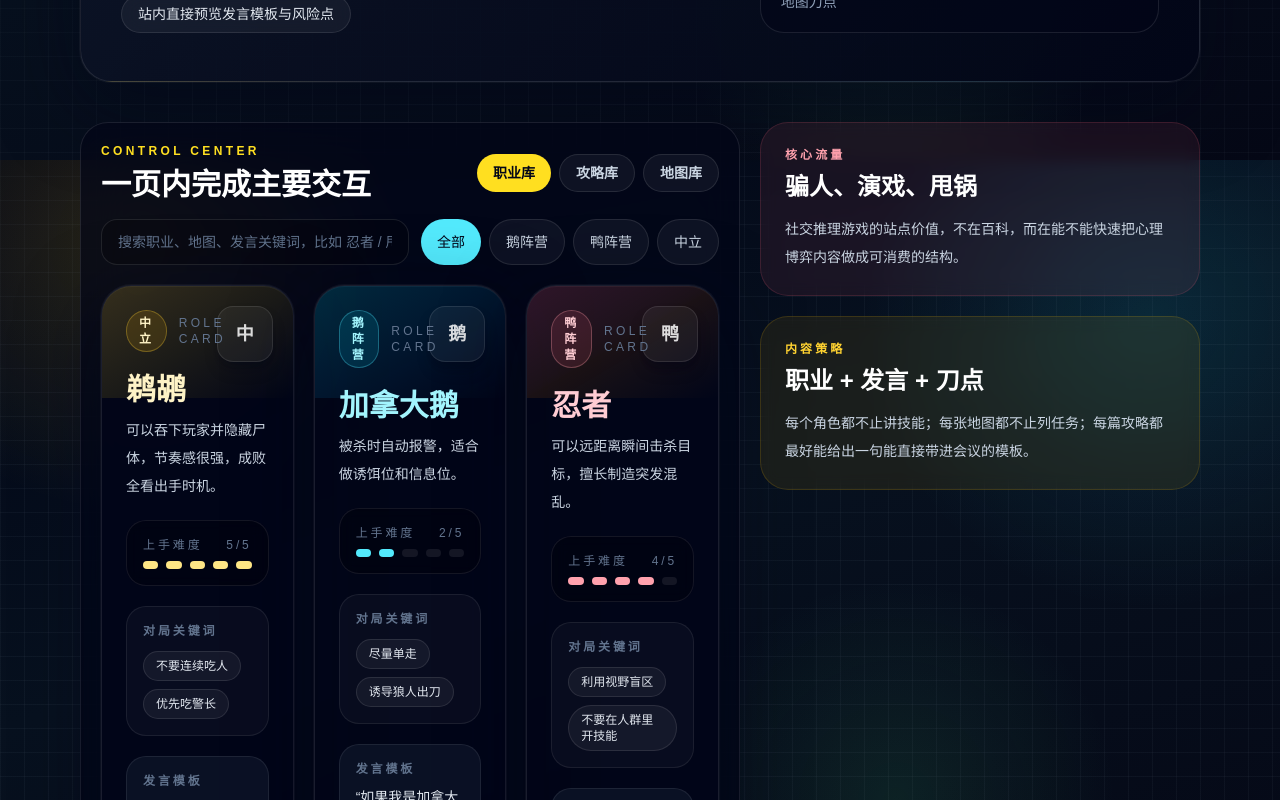
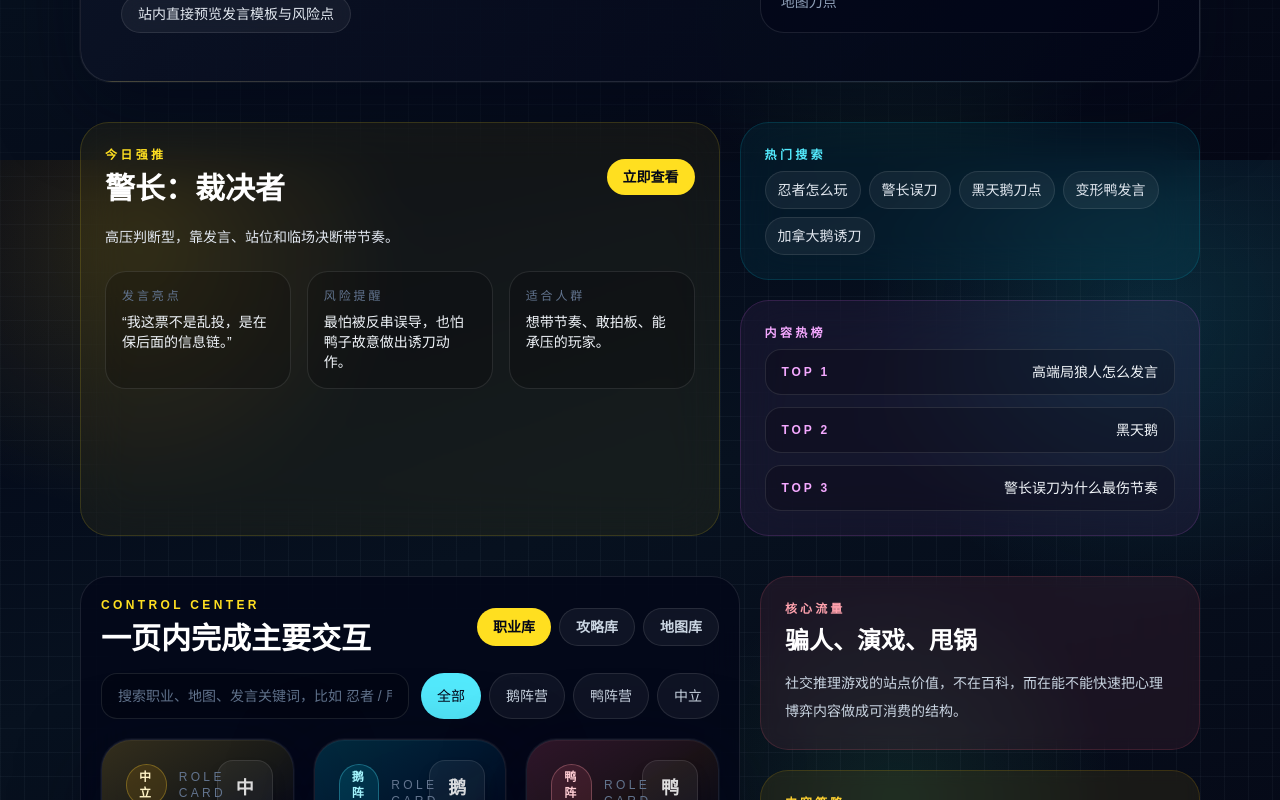
Before and after one commit to 602458825-cloud/goose-duck-guide, a Next.js app: page / in a window 1280 px wide. Shown: the part 640-1440 px from the top of the page. Built offline with nearby package versions, Linux system fonts and the light colour scheme.

Commit message:
Add editorial homepage modules

```diff
--- a/app/page.tsx
+++ b/app/page.tsx
@@ -19,6 +19,8 @@ const highlights = [
   '按阵营快速筛职业强度与打法',
   '站内直接预览发言模板与风险点',
 ];
+
+const trendingKeywords = ['忍者怎么玩', '警长误刀', '黑天鹅刀点', '变形鸭发言', '加拿大鹅诱刀'];
 
 const tabs = [
   { key: 'roles', label: '职业库' },
@@ -193,6 +195,10 @@ export default function HomePage() {
   const [activeMap, setActiveMap] = useState<GameMap | null>(null);
   const [activeGuide, setActiveGuide] = useState<Guide | null>(null);
 
+  const featuredRole = roles[3];
+  const featuredGuide = guides[0];
+  const featuredMap = maps[1];
+
   const filteredRoles = useMemo(() => {
     return roles.filter((role) => {
       const matchesTeam = teamFilter === '全部' || role.team === teamFilter;
@@ -269,6 +275,93 @@ export default function HomePage() {
             </div>
           </div>
         </div>
+
+        <section className="mb-10 grid gap-5 xl:grid-cols-[1fr_0.72fr]">
+          <div className="rounded-[1.8rem] border border-yellow-300/15 bg-yellow-400/[0.06] p-6 backdrop-blur-xl">
+            <div className="mb-4 flex items-center justify-between gap-4">
+              <div>
+                <p className="mb-2 text-xs font-semibold uppercase tracking-[0.28em] text-yellow-300">今日强推</p>
+                <h2 className="text-3xl font-black text-white">{featuredRole.name}：{featuredRole.badge}</h2>
+              </div>
+              <button
+                type="button"
+                onClick={() => {
+                  setTab('roles');
+                  setActiveRole(featuredRole);
+                  setActiveGuide(null);
+                  setActiveMap(null);
+                }}
+                className="rounded-full bg-yellow-300 px-4 py-2 text-sm font-bold text-slate-950 transition hover:bg-yellow-200"
+              >
+                立即查看
+              </button>
+            </div>
+            <p className="mb-5 max-w-3xl text-sm leading-7 text-slate-200">{featuredRole.playstyle}</p>
+            <div className="grid gap-4 md:grid-cols-3">
+              <div className="rounded-[1.3rem] border border-white/10 bg-black/20 p-4">
+                <div className="mb-2 text-xs uppercase tracking-[0.24em] text-slate-500">发言亮点</div>
+                <p className="text-sm text-slate-100">“{featuredRole.speech}”</p>
+              </div>
+              <div className="rounded-[1.3rem] border border-white/10 bg-black/20 p-4">
+                <div className="mb-2 text-xs uppercase tracking-[0.24em] text-slate-500">风险提醒</div>
+                <p className="text-sm text-slate-100">{featuredRole.counter}</p>
+              </div>
+              <div className="rounded-[1.3rem] border border-white/10 bg-black/20 p-4">
+                <div className="mb-2 text-xs uppercase tracking-[0.24em] text-slate-500">适合人群</div>
+                <p className="text-sm text-slate-100">想带节奏、敢拍板、能承压的玩家。</p>
+              </div>
+            </div>
+          </div>
+
+          <div className="grid gap-5">
+            <div className="rounded-[1.8rem] border border-cyan-400/15 bg-cyan-400/[0.06] p-6 backdrop-blur-xl">
+              <p className="mb-2 text-xs font-semibold uppercase tracking-[0.28em] text-cyan-300">热门搜索</p>
+              <div className="flex flex-wrap gap-2">
+                {trendingKeywords.map((keyword) => (
+                  <button
+                    key={keyword}
+                    type="button"
+                    onClick={() => setQuery(keyword)}
+                    className="rounded-full border border-white/10 bg-white/5 px-3 py-2 text-sm text-slate-200 transition hover:bg-white/10 hover:text-white"
+                  >
+                    {keyword}
+                  </button>
+                ))}
+              </div>
+            </div>
+
+            <div className="rounded-[1.8rem] border border-fuchsia-400/15 bg-fuchsia-400/[0.06] p-6 backdrop-blur-xl">
+              <p className="mb-2 text-xs font-semibold uppercase tracking-[0.28em] text-fuchsia-300">内容热榜</p>
+              <div className="space-y-3">
+                {[
+                  { label: 'TOP 1', title: featuredGuide.title, action: () => {
+                    setTab('guides');
+                    setActiveGuide(featuredGuide);
+                    setActiveRole(null);
+                    setActiveMap(null);
+                  } },
+                  { label: 'TOP 2', title: featuredMap.name, action: () => {
+                    setTab('maps');
+                    setActiveMap(featuredMap);
+                    setActiveRole(null);
+                    setActiveGuide(null);
+                  } },
+                  { label: 'TOP 3', title: '警长误刀为什么最伤节奏', action: () => setQuery('警长') },
+                ].map((item) => (
+                  <button
+                    key={item.label}
+                    type="button"
+                    onClick={item.action}
+                    className="flex w-full items-center justify-between rounded-2xl border border-white/10 bg-black/20 px-4 py-3 text-left transition hover:bg-white/10"
+                  >
+                    <span className="text-xs font-bold uppercase tracking-[0.24em] text-fuchsia-300">{item.label}</span>
+                    <span className="text-sm text-slate-100">{item.title}</span>
+                  </button>
+                ))}
+              </div>
+            </div>
+          </div>
+        </section>
 
         <section className="mb-10 grid gap-5 lg:grid-cols-[1.2fr_0.8fr]">
           <div className="rounded-[1.75rem] border border-white/10 bg-slate-950/65 p-5 backdrop-blur-xl">
@@ -415,6 +508,52 @@ export default function HomePage() {
           </div>
         </section>
 
+        <section className="mb-10 grid gap-5 md:grid-cols-3">
+          <button
+            type="button"
+            onClick={() => {
+              setTab('guides');
+              setActiveGuide(featuredGuide);
+              setActiveRole(null);
+              setActiveMap(null);
+            }}
+            className="rounded-[1.75rem] border border-emerald-400/15 bg-emerald-400/[0.07] p-6 text-left backdrop-blur transition hover:-translate-y-1 hover:bg-emerald-400/[0.11]"
+          >
+            <p className="mb-2 text-xs font-semibold uppercase tracking-[0.26em] text-emerald-300">推荐攻略</p>
+            <h3 className="mb-3 text-2xl font-black text-white">{featuredGuide.title}</h3>
+            <p className="text-sm leading-7 text-slate-300">{featuredGuide.excerpt}</p>
+          </button>
+
+          <button
+            type="button"
+            onClick={() => {
+              setTab('maps');
+              setActiveMap(featuredMap);
+              setActiveRole(null);
+              setActiveGuide(null);
+            }}
+            className="rounded-[1.75rem] border border-cyan-400/15 bg-cyan-400/[0.07] p-6 text-left backdrop-blur transition hover:-translate-y-1 hover:bg-cyan-400/[0.11]"
+          >
+            <p className="mb-2 text-xs font-semibold uppercase tracking-[0.26em] text-cyan-300">推荐地图</p>
+            <h3 className="mb-3 text-2xl font-black text-white">{featuredMap.name}</h3>
+            <p className="text-sm leading-7 text-slate-300">{featuredMap.bestFor}</p>
+          </button>
+
+          <button
+            type="button"
+            onClick={() => {
+              setTab('roles');
+              setTeamFilter('鸭阵营');
+              setQuery('变形');
+            }}
+            className="rounded-[1.75rem] border border-fuchsia-400/15 bg-fuchsia-400/[0.07] p-6 text-left backdrop-blur transition hover:-translate-y-1 hover:bg-fuchsia-400/[0.11]"
+          >
+            <p className="mb-2 text-xs font-semibold uppercase tracking-[0.26em] text-fuchsia-300">今日话题</p>
+            <h3 className="mb-3 text-2xl font-black text-white">变形鸭为什么总能做假时间线？</h3>
+            <p className="text-sm leading-7 text-slate-300">点开直接切到鸭阵营筛选，并把关键词聚焦到变形鸭。</p>
+          </button>
+        </section>
+
         <section className="grid gap-5 lg:grid-cols-[0.92fr_1.08fr]">
           <div className="rounded-[1.75rem] border border-white/10 bg-slate-950/60 p-5 backdrop-blur-xl">
             <p className="mb-2 text-xs font-semibold uppercase tracking-[0.28em] text-cyan-300">Live Preview</p>
```
